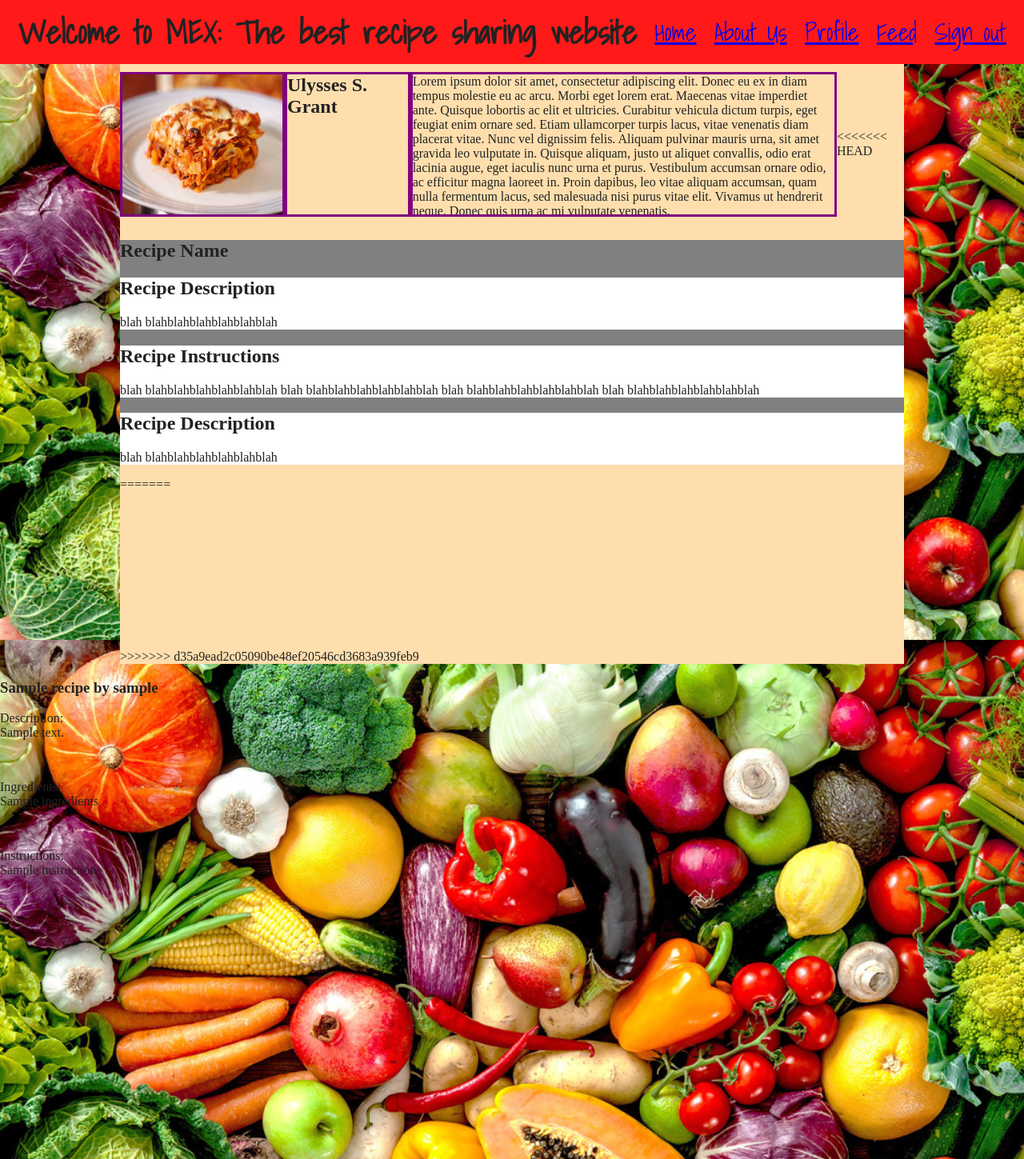
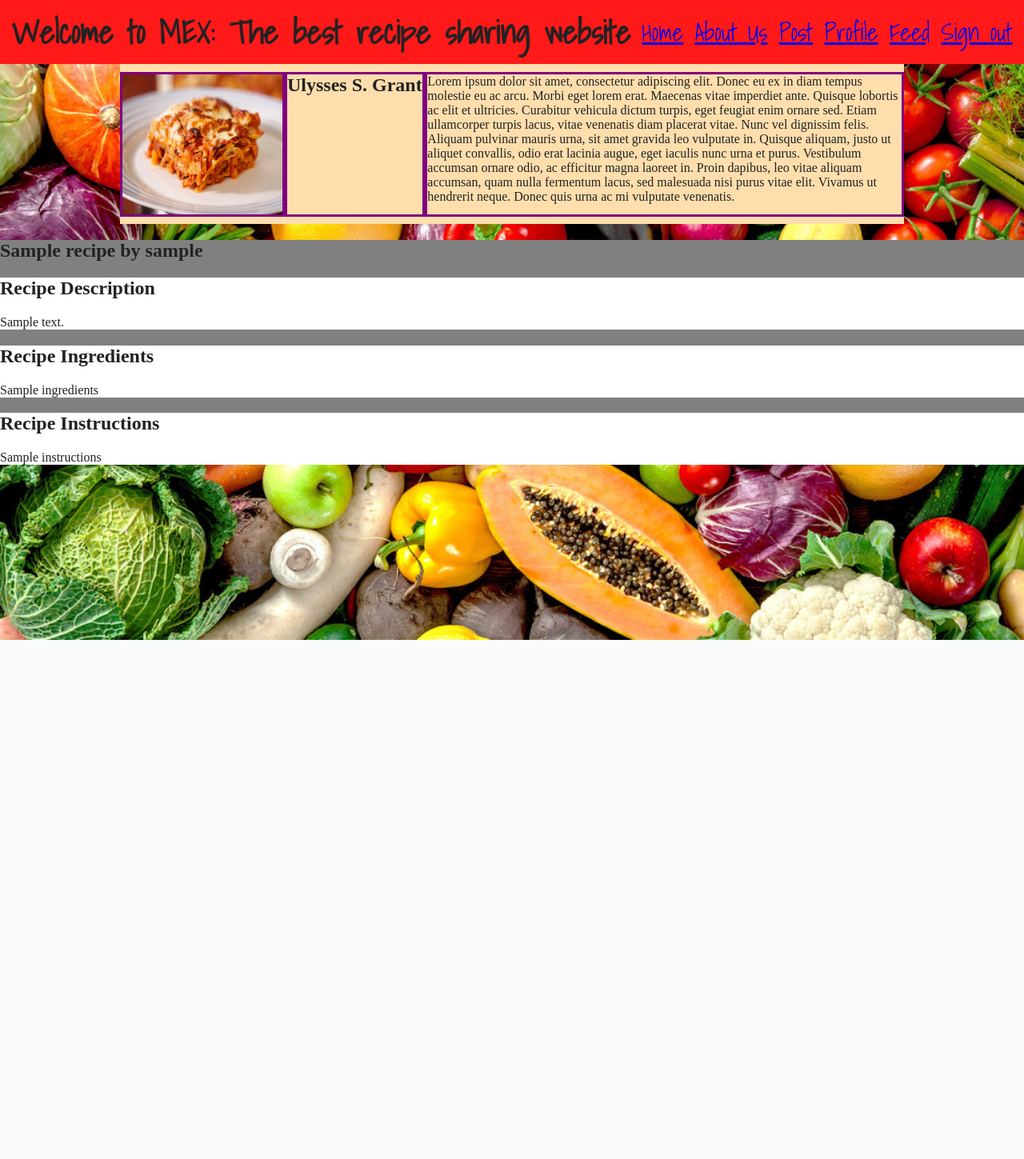
Before and after one commit to MarcoASC4/MEX, a Python web app: template templates/myprofile.html in a window 1280 px wide. Shown: the whole page at 80% size. After the commit the page ends 800 px from the top, so only its background shows below. Run offline with Jinja, Linux system fonts and the light colour scheme; the template is opened without the code that fills it: most values are stand-ins (such as "Sample title", 1, 10 or a date in 2020).

Commit message:
hey was up hello

```diff
--- a/static/themes/myprofilestyle.css
+++ b/static/themes/myprofilestyle.css
@@ -33,7 +33,7 @@ html {
 .profileHeader {
   background-color: #ffdead;
   margin: 0px 150px 0px 150px;
-  height: 750px;
+  height: 200px;
   display: flex;
   flex-direction: column;
 }
@@ -69,13 +69,8 @@ html {
 }
 
 .recipes {
-<<<<<<< HEAD
   background-color: brown;
-=======
-  background-color: white;
->>>>>>> d35a9ead2c05090be48ef20546cd3683a939feb9
   width: 0 auto;
-  height: 600px;
 }
 
 .post1 {
--- a/templates/aboutus.html
+++ b/templates/aboutus.html
@@ -14,8 +14,9 @@
       <br>
     <!--  <h2 class='spacer'> The best recipe sharing website</h2> -->
     {% if user %}
-      <a class="navlinks" href="/myhome">Home</a>
-      <a class="navlinks" href="/aboutus">About Us</a>
+    <a class="navlinks" href="/home">Home</a>
+    <a class="navlinks" href="/aboutus">About Us</a>
+    <a class="navlinks" href="/post">Post</a>
       <a class="navlinks" href="/myprofile">Profile</a>
       <a class="navlinks" href="/myfeed">Feed</a>
         <a class="navlinks" href="{{logout_url}}">Sign out</a>
--- a/templates/home.html
+++ b/templates/home.html
@@ -14,6 +14,7 @@
       <br>
     <!--  <h2 class='spacer'> The best recipe sharing website</h2> -->
       <a class="navlinks" href="/myhome">Home</a>
+      <a class="navlinks" href="/mypost">Post</a>
       <a class="navlinks" href="/aboutus">About Us</a>
       <a class="navlinks" href="/myprofile">Profile</a>
       <a class="navlinks" href="/myfeed">Feed</a>
@@ -26,8 +27,7 @@
     <form method = "post">
         <h1> Add a new recipe </h1>
         <p>Recipe Title:
-          <textarea name="recipe_title" rows="1" cols="25"/>
-          </textarea>
+        <input type="text" name="recipe_title"/>
         <p>Recipe Description:
           <br>
           <textarea name="recipe_description" rows="8" cols="50"/>
--- a/templates/myfeed.html
+++ b/templates/myfeed.html
@@ -10,8 +10,9 @@
   <header>
     <div class='heady'>
       <h1>Welcome to MEX: The best recipe sharing website</h1>
-      <a class="navlinks" href="/myhome">Home</a>
+      <a class="navlinks" href="/home">Home</a>
       <a class="navlinks" href="/aboutus">About Us</a>
+      <a class="navlinks" href="/post">Post</a>
       <a class="navlinks" href="/myprofile">Profile</a>
       <a class="navlinks" href="/myfeed">Feed</a>
         <a class="navlinks" href="{{logout_url}}">Sign out</a>
--- a/templates/myprofile.html
+++ b/templates/myprofile.html
@@ -11,8 +11,9 @@
     <div class='heady'>
       <h1>Welcome to MEX: The best recipe sharing website</h1>
 
-      <a class="navlinks" href="/myhome">Home</a>
+      <a class="navlinks" href="/home">Home</a>
       <a class="navlinks" href="/aboutus">About Us</a>
+      <a class="navlinks" href="/post">Post</a>
       <a class="navlinks" href="google.com">Profile</a>
       <a class="navlinks" href="google.com">Feed</a>
       <a class="navlinks" href="{{logout_url}}">Sign out</a>
@@ -26,48 +27,29 @@
         <p class='bio'>
           Lorem ipsum dolor sit amet, consectetur adipiscing elit. Donec eu ex in diam tempus molestie eu ac arcu. Morbi eget lorem erat. Maecenas vitae imperdiet ante. Quisque lobortis ac elit et ultricies. Curabitur vehicula dictum turpis, eget feugiat enim ornare sed. Etiam ullamcorper turpis lacus, vitae venenatis diam placerat vitae. Nunc vel dignissim felis. Aliquam pulvinar mauris urna, sit amet gravida leo vulputate in. Quisque aliquam, justo ut aliquet convallis, odio erat lacinia augue, eget iaculis nunc urna et purus. Vestibulum accumsan ornare odio, ac efficitur magna laoreet in. Proin dapibus, leo vitae aliquam accumsan, quam nulla fermentum lacus, sed malesuada nisi purus vitae elit. Vivamus ut hendrerit neque. Donec quis urna ac mi vulputate venenatis.
         </p>
-<<<<<<< HEAD
-
+    </div>
       </div>
       <div class='recipes'>
+        {% for recipe in recipes %}
         <div>
         <article class='post1'>
-          <h2>Recipe Name</h2>
+          <h2>{{recipe.name}} by {{username}}</h2>
           <article class='subposts'>
             <h2> Recipe Description</h2>
-            <p> blah blahblahblahblahblahblah</p>
+            <p> {{recipe.description}}</p>
+          </article>
+          <article class='subposts'>
+            <h2> Recipe Ingredients</h2>
+            <p>{{recipe.ingredients}}</p>
           </article>
           <article class='subposts'>
             <h2> Recipe Instructions</h2>
-            <p> blah blahblahblahblahblahblah blah blahblahblahblahblahblah blah blahblahblahblahblahblah blah blahblahblahblahblahblah</p>
-          </article>
-          <article class='subposts'>
-            <h2> Recipe Description</h2>
-            <p> blah blahblahblahblahblahblah</p>
+            <p>{{recipe.instructions}}</p>
           </article>
         </article>
         </div>
-=======
-</div>
->>>>>>> d35a9ead2c05090be48ef20546cd3683a939feb9
+        {% endfor %}
       </div>
-
-        {% for recipe in recipes %}
-        <div class='recipes'>
-        <h3>{{recipe.name}} by {{username}}</h3>
-        <p>Description: <br>{{recipe.description}}</p><br>
-        <p>Ingredients:<br>
-        {{recipe.ingredients}}</p><br>
-        <p>Instructions:<br>
-          {{recipe.instructions}}</p>
-          </div>
-        {% endfor %}
-
-
-
-
-
-
     </div>
 
 
```
Also changed, not shown: main.py (+4 -4 lines), templates/post.html (+4 -3 lines).
